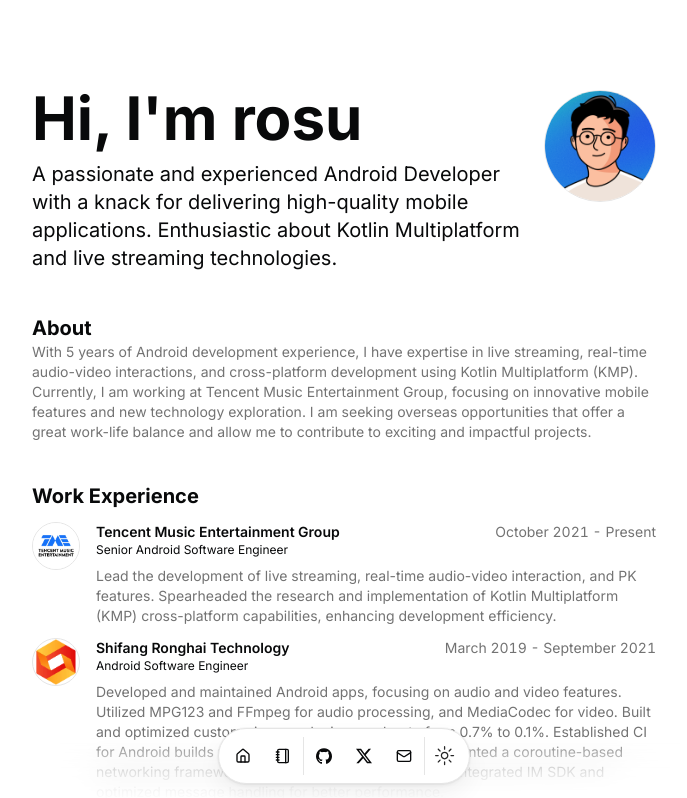
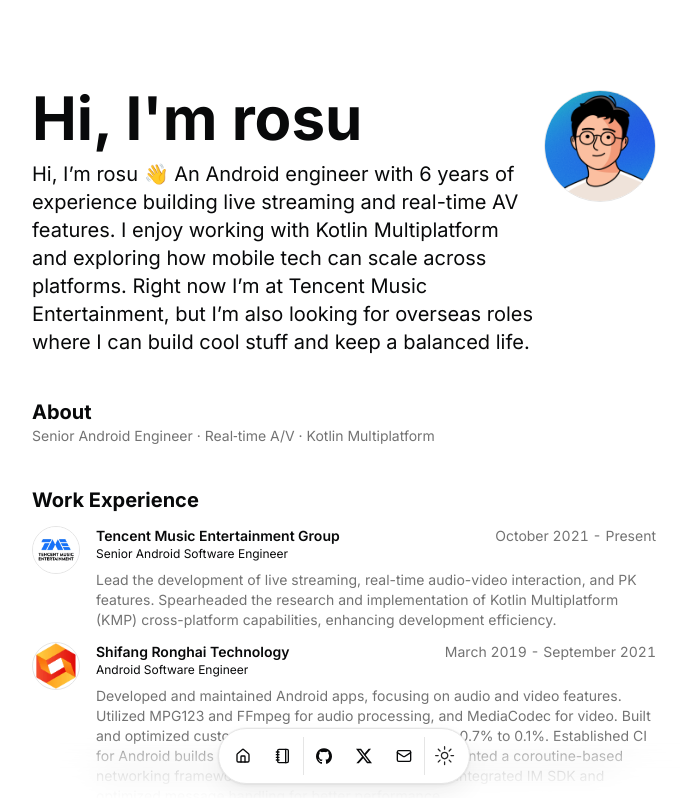
Before and after one commit to rosuH/portfolio, a Next.js app: page / in a window 1280 px wide. Shown: the top 798 px of the page, without its empty margins (296-983 px from the left). Built offline with nearby package versions, Linux system fonts and the light colour scheme.

Commit message:
feat: update resume description.

```diff
--- a/src/data/resume.tsx
+++ b/src/data/resume.tsx
@@ -9,9 +9,9 @@
   location: "Shenzhen, China",
   locationLink: "https://www.google.com/maps/place/Shenzhen,+Guangdong+Province,+China",
   description:
-    "A passionate and experienced Android Developer with a knack for delivering high-quality mobile applications. Enthusiastic about Kotlin Multiplatform and live streaming technologies.",
+    "Hi, I’m rosu 👋 An Android engineer with 6 years of experience building live streaming and real-time AV features. I enjoy working with Kotlin Multiplatform and exploring how mobile tech can scale across platforms. Right now I’m at Tencent Music Entertainment, but I’m also looking for overseas roles where I can build cool stuff and keep a balanced life.",
   summary:
-    "With 5 years of Android development experience, I have expertise in live streaming, real-time audio-video interactions, and cross-platform development using Kotlin Multiplatform (KMP). Currently, I am working at Tencent Music Entertainment Group, focusing on innovative mobile features and new technology exploration. I am seeking overseas opportunities that offer a great work-life balance and allow me to contribute to exciting and impactful projects.",
+    "Senior Android Engineer · Real‑time A/V · Kotlin Multiplatform",
   avatarUrl: "/me.png",
   skills: [
     "Kotlin",
```
